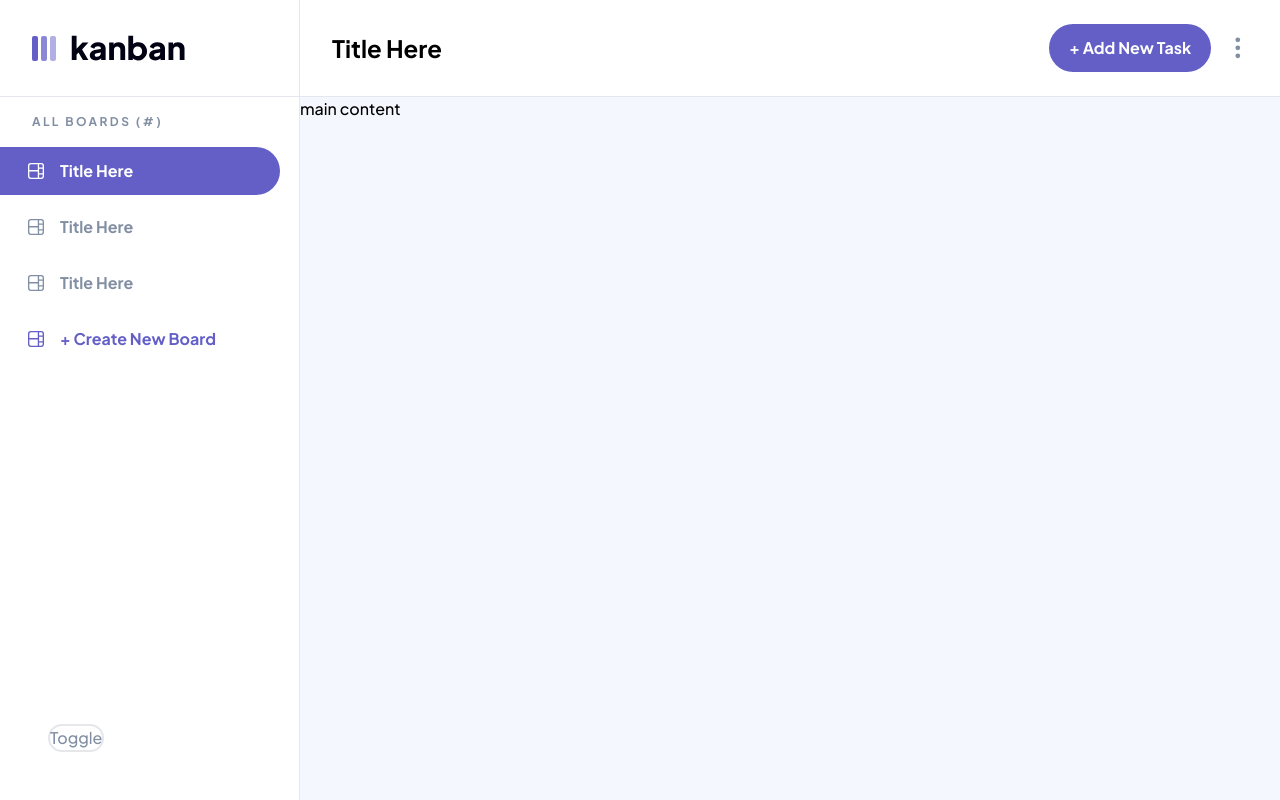
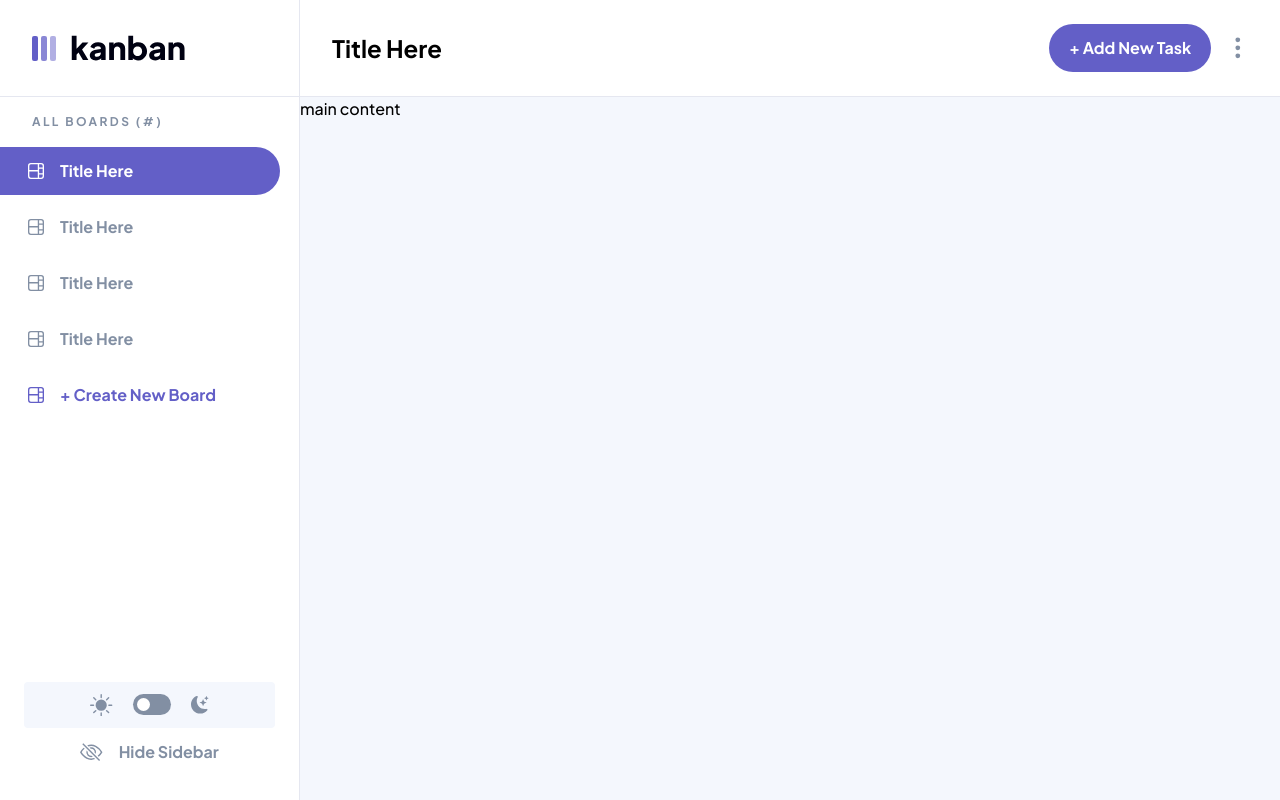
Before and after one commit to Jay-Sm/kanban-task-management-web-app, a Vue app: page / in a window 1280 px wide. Shown: the top 800 px of the page. Built offline with nearby package versions, Linux system fonts and the light colour scheme.

Commit message:
sidebar layout 3/3

```diff
--- a/src/App.vue
+++ b/src/App.vue
@@ -30,8 +30,20 @@
           <p class="ml-[2rem]">ALL BOARDS (#)</p>
         </div>
 
-        <div class="h-full flex flex-col gap-y-2">
+        <div class="flex flex-col gap-y-2 mb-auto">
           <div class="board-select selected">
+            <svg class="ml-7" width="16" height="16" xmlns="http://www.w3.org/2000/svg">
+              <path fill="currentColor"
+                d="M0 2.889A2.889 2.889 0 0 1 2.889 0H13.11A2.889 2.889 0 0 1 16 2.889V13.11A2.888 2.888 0 0 1 13.111 16H2.89A2.889 2.889 0 0 1 0 13.111V2.89Zm1.333 5.555v4.667c0 .859.697 1.556 1.556 1.556h6.889V8.444H1.333Zm8.445-1.333V1.333h-6.89A1.556 1.556 0 0 0 1.334 2.89V7.11h8.445Zm4.889-1.333H11.11v4.444h3.556V5.778Zm0 5.778H11.11v3.11h2a1.556 1.556 0 0 0 1.556-1.555v-1.555Zm0-7.112V2.89a1.555 1.555 0 0 0-1.556-1.556h-2v3.111h3.556Z">
+              </path>
+            </svg>
+
+            <p>
+              Title Here
+            </p>
+          </div>
+
+          <div class="board-select">
             <svg class="ml-7" width="16" height="16" xmlns="http://www.w3.org/2000/svg">
               <path fill="currentColor"
                 d="M0 2.889A2.889 2.889 0 0 1 2.889 0H13.11A2.889 2.889 0 0 1 16 2.889V13.11A2.888 2.888 0 0 1 13.111 16H2.89A2.889 2.889 0 0 1 0 13.111V2.89Zm1.333 5.555v4.667c0 .859.697 1.556 1.556 1.556h6.889V8.444H1.333Zm8.445-1.333V1.333h-6.89A1.556 1.556 0 0 0 1.334 2.89V7.11h8.445Zm4.889-1.333H11.11v4.444h3.556V5.778Zm0 5.778H11.11v3.11h2a1.556 1.556 0 0 0 1.556-1.555v-1.555Zm0-7.112V2.89a1.555 1.555 0 0 0-1.556-1.556h-2v3.111h3.556Z">
@@ -81,8 +93,40 @@
           </button>
         </div>
 
-        <div>
-          <button class="toggle-btn" @click="swtichTheme()">Toggle</button>
+        <div class="mb-6">
+          <div class="theme-toggle">
+            <svg class="min-w-[1.4rem] min-h-[1.4rem] fill-textColor" width="16" height="16" viewBox="0 0 16 16"
+              xmlns="http://www.w3.org/2000/svg">
+              <path
+                d="M12 8a4 4 0 1 1-8 0 4 4 0 0 1 8 0M8 0a.5.5 0 0 1 .5.5v2a.5.5 0 0 1-1 0v-2A.5.5 0 0 1 8 0m0 13a.5.5 0 0 1 .5.5v2a.5.5 0 0 1-1 0v-2A.5.5 0 0 1 8 13m8-5a.5.5 0 0 1-.5.5h-2a.5.5 0 0 1 0-1h2a.5.5 0 0 1 .5.5M3 8a.5.5 0 0 1-.5.5h-2a.5.5 0 0 1 0-1h2A.5.5 0 0 1 3 8m10.657-5.657a.5.5 0 0 1 0 .707l-1.414 1.415a.5.5 0 1 1-.707-.708l1.414-1.414a.5.5 0 0 1 .707 0m-9.193 9.193a.5.5 0 0 1 0 .707L3.05 13.657a.5.5 0 0 1-.707-.707l1.414-1.414a.5.5 0 0 1 .707 0zm9.193 2.121a.5.5 0 0 1-.707 0l-1.414-1.414a.5.5 0 0 1 .707-.707l1.414 1.414a.5.5 0 0 1 0 .707M4.464 4.465a.5.5 0 0 1-.707 0L2.343 3.05a.5.5 0 1 1 .707-.707l1.414 1.414a.5.5 0 0 1 0 .708z" />
+            </svg>
+
+            <button class="toggle-btn" @click="swtichTheme()">
+              <div></div>
+            </button>
+
+            <svg class="min-w-[1.1rem] min-h-[1.1rem] fill-textColor" width="16" height="16" viewBox="0 0 16 16"
+              xmlns="http://www.w3.org/2000/svg">
+              <path
+                d="M6 .278a.768.768 0 0 1 .08.858 7.208 7.208 0 0 0-.878 3.46c0 4.021 3.278 7.277 7.318 7.277.527 0 1.04-.055 1.533-.16a.787.787 0 0 1 .81.316.733.733 0 0 1-.031.893A8.349 8.349 0 0 1 8.344 16C3.734 16 0 12.286 0 7.71 0 4.266 2.114 1.312 5.124.06A.752.752 0 0 1 6 .278" />
+              <path
+                d="M10.794 3.148a.217.217 0 0 1 .412 0l.387 1.162c.173.518.579.924 1.097 1.097l1.162.387a.217.217 0 0 1 0 .412l-1.162.387a1.734 1.734 0 0 0-1.097 1.097l-.387 1.162a.217.217 0 0 1-.412 0l-.387-1.162A1.734 1.734 0 0 0 9.31 6.593l-1.162-.387a.217.217 0 0 1 0-.412l1.162-.387a1.734 1.734 0 0 0 1.097-1.097l.387-1.162zM13.863.099a.145.145 0 0 1 .274 0l.258.774c.115.346.386.617.732.732l.774.258a.145.145 0 0 1 0 .274l-.774.258a1.156 1.156 0 0 0-.732.732l-.258.774a.145.145 0 0 1-.274 0l-.258-.774a1.156 1.156 0 0 0-.732-.732l-.774-.258a.145.145 0 0 1 0-.274l.774-.258c.346-.115.617-.386.732-.732L13.863.1z" />
+            </svg>
+          </div>
+
+          <button class="sidebar-toggle">
+            <svg class="min-w-[1.4rem] min-h-[1.4rem] fill-textColor" width="16" height="16" viewBox="0 0 16 16"
+              xmlns="http://www.w3.org/2000/svg">
+              <path
+                d="M13.359 11.238C15.06 9.72 16 8 16 8s-3-5.5-8-5.5a7.028 7.028 0 0 0-2.79.588l.77.771A5.944 5.944 0 0 1 8 3.5c2.12 0 3.879 1.168 5.168 2.457A13.134 13.134 0 0 1 14.828 8c-.058.087-.122.183-.195.288-.335.48-.83 1.12-1.465 1.755-.165.165-.337.328-.517.486z" />
+              <path
+                d="M11.297 9.176a3.5 3.5 0 0 0-4.474-4.474l.823.823a2.5 2.5 0 0 1 2.829 2.829zm-2.943 1.299.822.822a3.5 3.5 0 0 1-4.474-4.474l.823.823a2.5 2.5 0 0 0 2.829 2.829" />
+              <path
+                d="M3.35 5.47c-.18.16-.353.322-.518.487A13.134 13.134 0 0 0 1.172 8l.195.288c.335.48.83 1.12 1.465 1.755C4.121 11.332 5.881 12.5 8 12.5c.716 0 1.39-.133 2.02-.36l.77.772A7.029 7.029 0 0 1 8 13.5C3 13.5 0 8 0 8s.939-1.721 2.641-3.238l.708.709zm10.296 8.884-12-12 .708-.708 12 12-.708.708" />
+            </svg>
+
+            <p>Hide Sidebar</p>
+          </button>
         </div>
       </div>
 
@@ -150,7 +194,7 @@ header .logo-container img {
 }
 
 .sidebar {
-  @apply min-w-[18.75rem] h-full text-textColor bg-background2 dark:bg-background2-dark border-r border-borderColor dark:border-borderColor-dark;
+  @apply min-w-[18.75rem] flex flex-col justify-between text-textColor bg-background2 dark:bg-background2-dark border-r border-borderColor dark:border-borderColor-dark;
   /* @apply w-0 min-w-0 relative -left-full */
 }
 
@@ -159,7 +203,7 @@ header .logo-container img {
 }
 
 .board-select {
-  @apply w-[17.5rem] py-3 flex flex-row items-center gap-x-4 hover:bg-themeColor-hover rounded-r-full font-bold text-textColor
+  @apply w-[17.5rem] py-3 flex flex-row items-center gap-x-4 hover:bg-themeColor-hover hover:text-white rounded-r-full font-bold text-textColor
 }
 
 .board-select.selected {
@@ -170,8 +214,21 @@ header .logo-container img {
   @apply w-[17.5rem] py-3 flex flex-row items-center gap-x-4 font-bold text-themeColor hover:text-themeColor-hover
 }
 
+.theme-toggle {
+  @apply mx-[1.5rem] py-3 rounded flex justify-center items-center gap-x-5 bg-background dark:bg-background-dark
+}
+
 .toggle-btn {
-  @apply fixed bottom-12 left-12 w-min h-min border-2 rounded-full flex justify-center items-center
+  @apply w-[2.4rem] px-1 py-1 flex items-center rounded-full bg-textColor dark:bg-themeColor
+}
+
+.toggle-btn>div {
+  @apply w-[0.8rem] h-[0.8rem] rounded-full bg-white;
+  @apply dark:ml-[1.1rem] transition-all duration-300 ease-in-out
+}
+
+.sidebar-toggle {
+  @apply mx-auto py-3 rounded flex justify-center items-center gap-x-4 font-bold hover:opacity-60
 }
 
 
--- a/vitest.config.js
+++ b/vitest.config.js
@@ -7,6 +7,7 @@ export default mergeConfig(
   defineConfig({
     test: {
       environment: 'jsdom',
+      css: true,
       exclude: [...configDefaults.exclude, 'e2e/*'],
       root: fileURLToPath(new URL('./', import.meta.url))
     }
```
Also changed, not shown: 2 other files (tests, documents, lock files or other folders).
